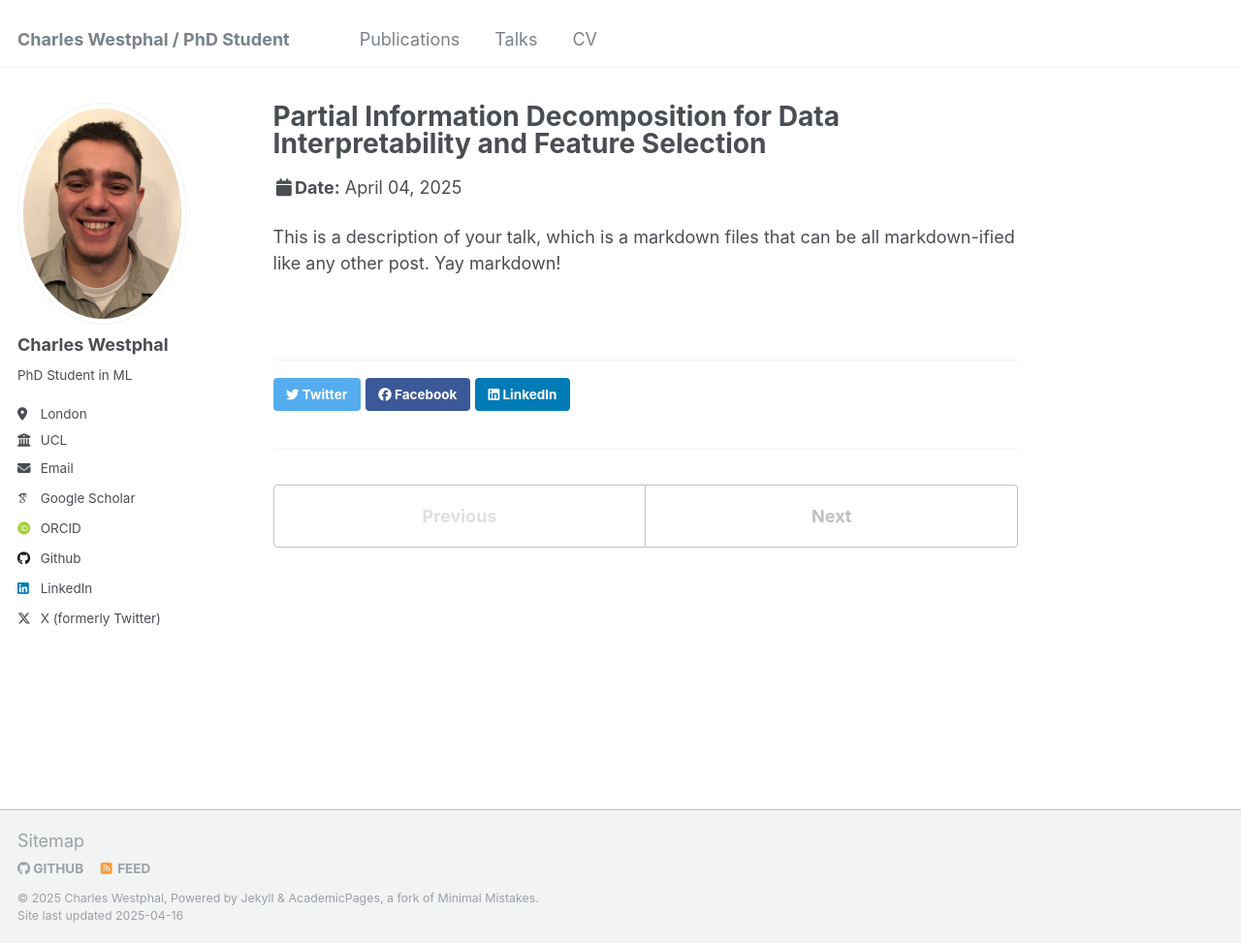
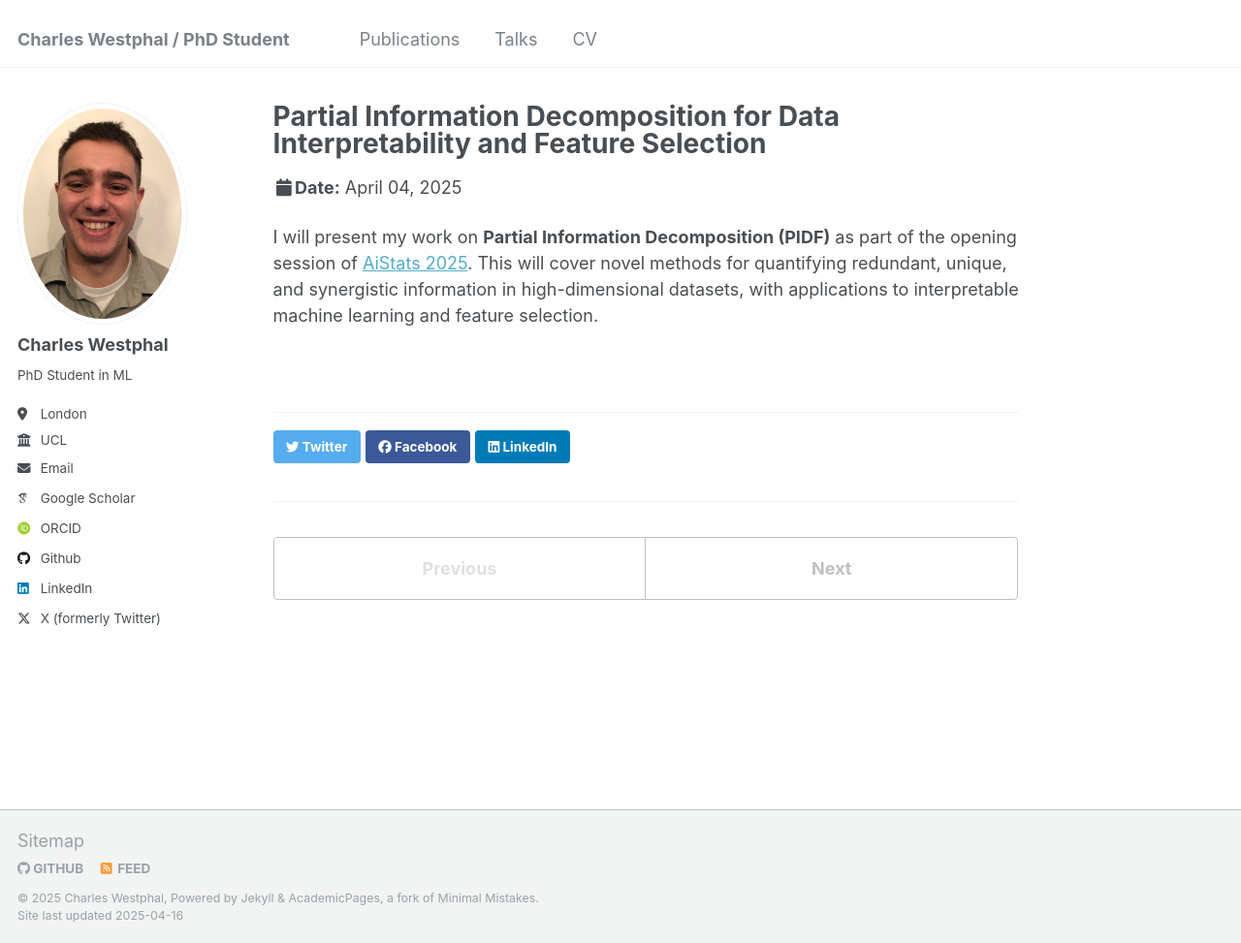
Before and after one commit to c-s-westphal/c-s-westphal.github.io, a Jekyll site: the page built from _talks/2012-03-01-talk-1.md, in a window 1280 px wide and 973 px high. Shown: the whole window at 97% size. Built offline with Jekyll 4.4.1, drawn with Linux system fonts in a browser that asks for light colours; some web fonts are replaced.

Commit message:
Update 2012-03-01-talk-1.md

```diff
--- a/_talks/2012-03-01-talk-1.md
+++ b/_talks/2012-03-01-talk-1.md
@@ -1,11 +1,10 @@
 ---
-title: "Partial Information Decomposition for Data Interpretability
-and Feature Selection"
+title: "Partial Information Decomposition for Data Interpretability and Feature Selection"
 collection: talks
 type: "Talk"
-venue: "Splash Beach Resort in Mai Khao"
-date: 04-04-2025
-location: "Phuket, Thailand"
+venue: "AiStats 2025"
+date: 2025-04-04
+location: "Splash Beach Resort, Mai Khao, Phuket, Thailand"
 ---
 
-This is a description of your talk, which is a markdown files that can be all markdown-ified like any other post. Yay markdown!
+I will present my work on **Partial Information Decomposition (PIDF)** as part of the opening session of [AiStats 2025](https://www.aistats.org/). This will cover novel methods for quantifying redundant, unique, and synergistic information in high-dimensional datasets, with applications to interpretable machine learning and feature selection.
```
